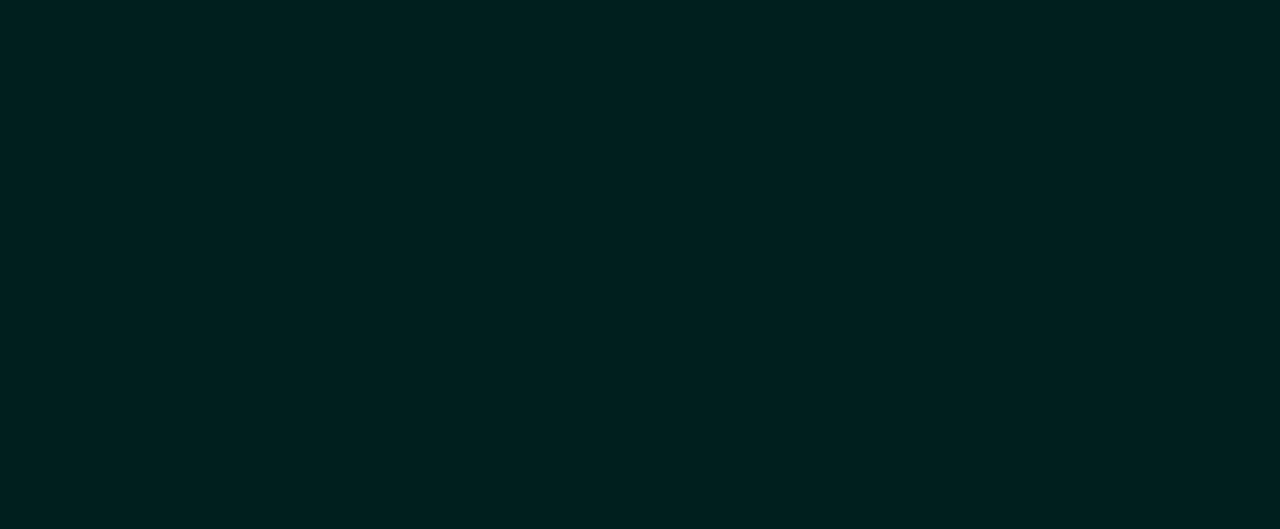
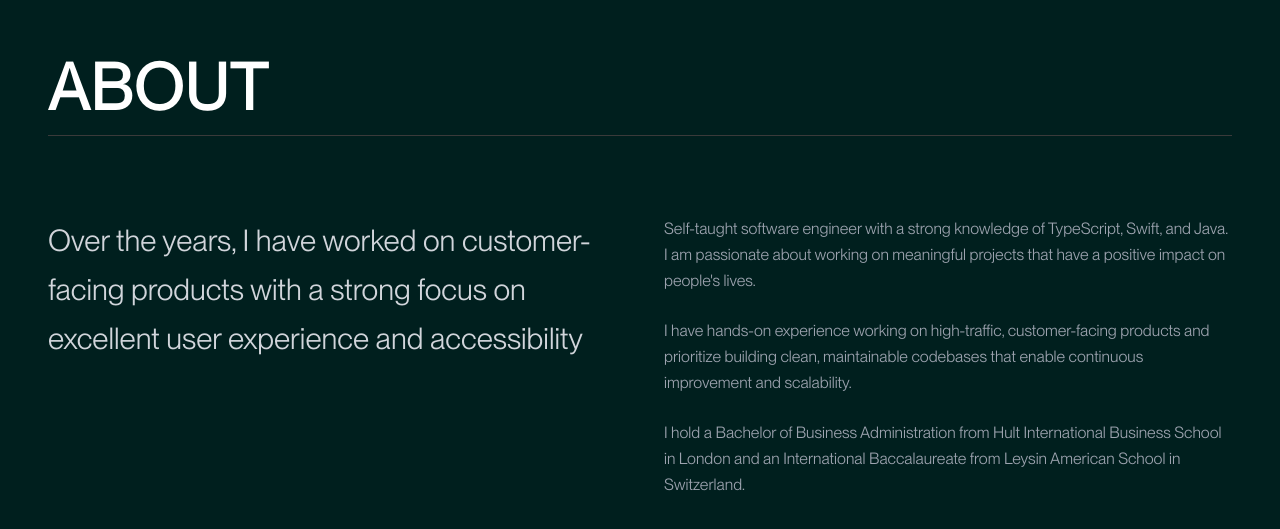
Before and after one commit to runner-jaimie/Jaimie, a Next.js app: page / in a window 1280 px wide. Shown: the part 909-1438 px from the top of the page. Before the commit the page ends 868 px from the top, so only its background shows below. Built offline with nearby package versions, Linux system fonts and the light colour scheme; a web font is replaced by a local one.

Commit message:
feat(about): create About section with grid layout and add to index

```diff
--- /dev/null
+++ b/components/About.tsx
@@ -0,0 +1,58 @@
+export default function About() {
+  return (
+    // <section id="about" className="relative min-h-screen">
+    //   <div className="absolute top-12 left-12">
+    //     <h2 className="text-6xl font-bold tracking-tight mb-12 tracking-wider">
+    //       ABOUT
+    //     </h2>
+    //     <div className="h-[1px] w-[calc(100vw-6rem)] bg-[#3A3A3A] my-8" />
+
+    //     <div className="grid md:grid-cols-2 gap-12">
+    //       <div> {/* 왼쪽 강조 텍스트 */} </div>
+    //       <div> {/* 오른쪽 소개글 */} </div>
+    //     </div>
+    //   </div>
+    // </section>
+    <section id="about" className="w-full px-12 py-24">
+      {/* 전체 콘텐츠 wrapper */}
+      <div className="max-w-[1280px] mx-auto">
+        {/* Title */}
+        <h2 className="text-[64px] font-bold tracking-wide leading-none">
+          ABOUT
+        </h2>
+
+        {/* 아래 선 */}
+        <hr className="border-t border-[#3A3A3A] mt-4 mb-20" />
+
+        {/* 좌우 2열 레이아웃 */}
+        <div className="grid md:grid-cols-2 gap-12">
+          {/* 왼쪽 강조 텍스트 */}
+          <div className="text-3xl font-medium leading-relaxed text-gray-300">
+            Over the years, I have worked on customer-facing products with a
+            strong focus on excellent user experience and accessibility
+          </div>
+
+          {/* 오른쪽 설명 */}
+          <div className="text-base text-gray-400 space-y-6 leading-relaxed">
+            <p>
+              Self-taught software engineer with a strong knowledge of
+              TypeScript, Swift, and Java. I am passionate about working on
+              meaningful projects that have a positive impact on people's lives.
+            </p>
+            <p>
+              I have hands-on experience working on high-traffic,
+              customer-facing products and prioritize building clean,
+              maintainable codebases that enable continuous improvement and
+              scalability.
+            </p>
+            <p>
+              I hold a Bachelor of Business Administration from Hult
+              International Business School in London and an International
+              Baccalaureate from Leysin American School in Switzerland.
+            </p>
+          </div>
+        </div>
+      </div>
+    </section>
+  );
+}
--- a/pages/index.tsx
+++ b/pages/index.tsx
@@ -1,12 +1,14 @@
 // pages/index.tsx
-import Hero from "@/components/Hero";
-import Navbar from "@/components/Navbar";
+import About from '@/components/About';
+import Hero from '@/components/Hero';
+import Navbar from '@/components/Navbar';
 
 export default function Home() {
   return (
     <>
       <Navbar />
       <Hero />
+      <About />
 
       {/* 나머지 About, Experience, Project는 나중에 이어서 */}
     </>
```
